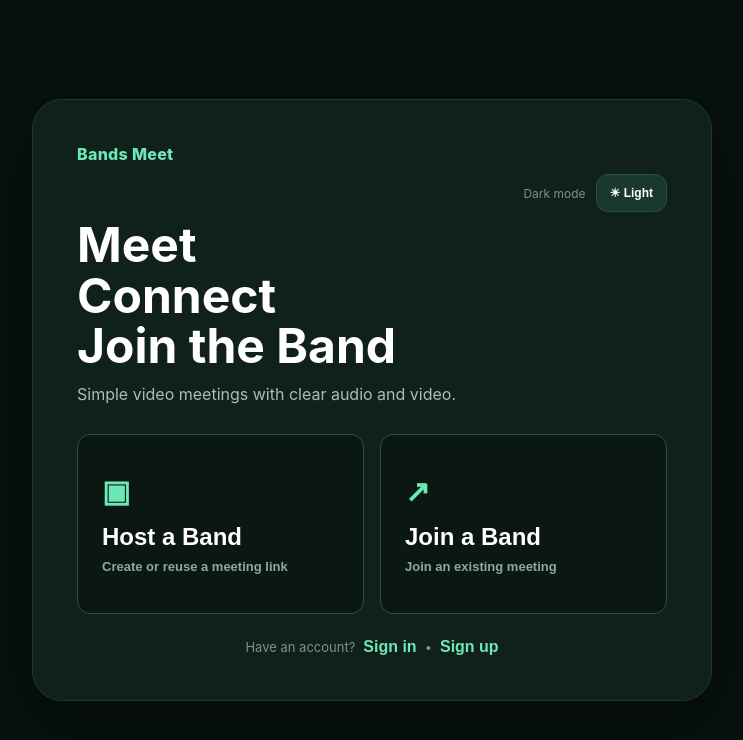
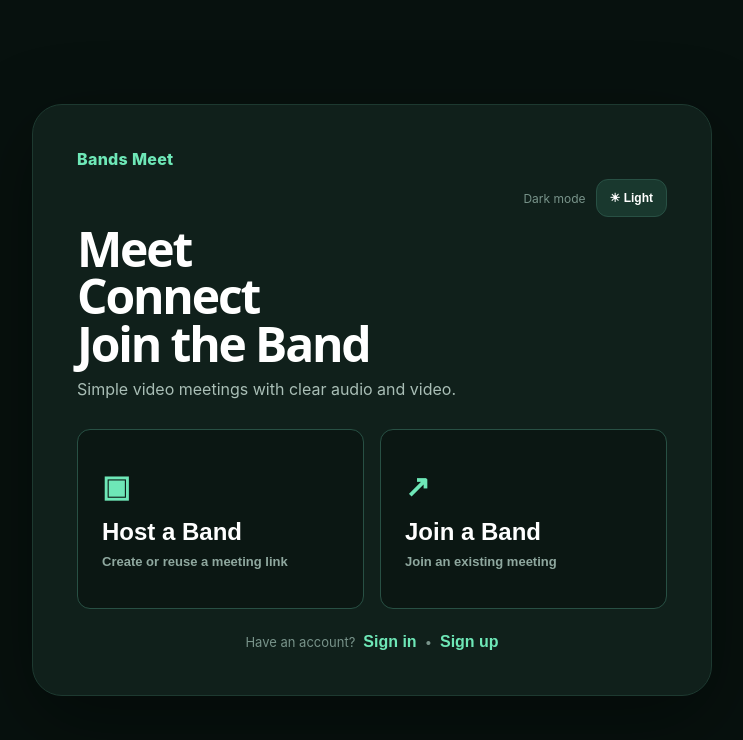
Before and after one commit to Phyn-Creative/Bands-Meet, a React (Vite) app: page / in a window 1280 px wide. Shown: the top 740 px of the page, without its empty margins (268-1011 px from the left). Built offline with nearby package versions, Linux system fonts and the light colour scheme.

Commit message:
Upgrade homepage typography

```diff
--- a/src/styles.css
+++ b/src/styles.css
@@ -88,3 +88,8 @@ button:disabled{opacity:.6;cursor:wait}
 .host-controls-panel{position:fixed;top:72px;right:18px;z-index:13000;width:min(330px,calc(100vw - 36px));padding:22px;border:1px solid #285044;border-radius:18px;background:#07110ef5;backdrop-filter:blur(16px);box-shadow:0 18px 50px #0008}.host-controls-panel h2{margin:0 0 6px;font-size:20px}.host-controls-panel p{margin:0 0 14px;color:#9fb4ac;font-size:13px}.host-controls-panel button{height:44px;font-size:14px}.host-controls-panel .sidebar-close{position:absolute;top:9px;right:9px;width:34px!important;height:34px!important;margin:0!important;padding:0!important}.native-host-button{width:44px!important;height:44px!important;margin:0!important;padding:0!important;border:0!important;border-radius:12px!important;background:#19382e!important;color:#fff!important;font-size:19px!important;line-height:1}.theme-light .host-controls-panel{background:#fff;color:#17352b;border-color:#cbdad4}.theme-light .host-controls-panel p{color:#60756d}.theme-light .native-host-button{background:#e5efeb!important;color:#17352b!important}
 
 .home-shell h1 span{display:block}
+
+@import url('https://fonts.googleapis.com/css2?family=DM+Sans:wght@400;500;600;700&family=Manrope:wght@400;500;600;700;800&display=swap');
+:root{font-family:'DM Sans',system-ui,sans-serif}
+.home-shell h1{font-family:'Manrope',system-ui,sans-serif;font-weight:800;letter-spacing:-0.045em;line-height:0.98}
+.home-shell h1 span{display:block}
```
